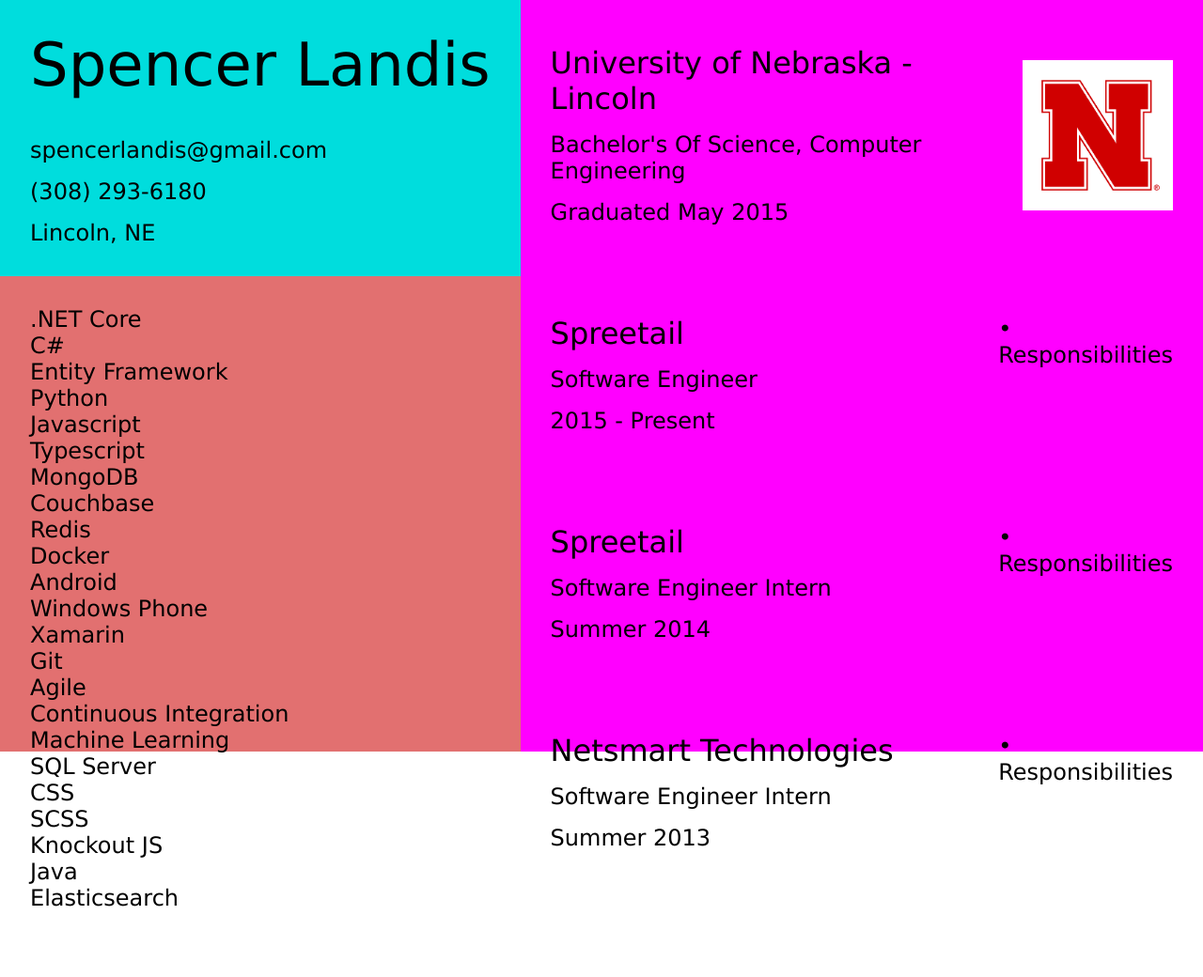
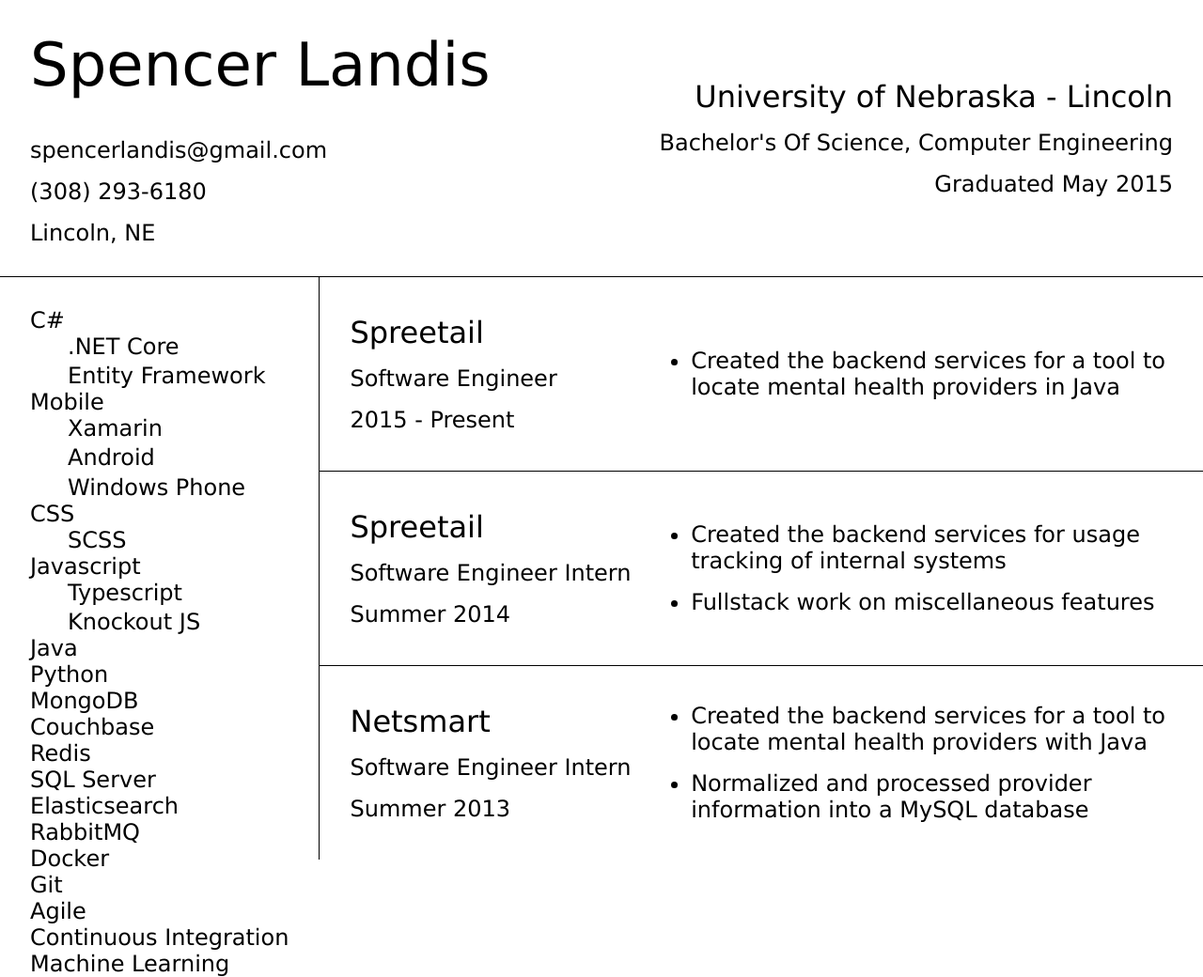
Before and after one commit to spencerlandis/spencerlandis.github.io, a plain HTML site: page index.html in a window 1280 px wide. Shown: the whole page at 94% size. Before the commit the page ends 1002 px from the top, so only its background shows below. Drawn offline with Linux system fonts and the light colour scheme.

Commit message:
intern experience summarized

```diff
--- a/index.html
+++ b/index.html
@@ -6,71 +6,80 @@
 </head>
 
 <body>
-    <div id="contact_skills">
     <div id="contact">
         <span class="name">Spencer Landis</span>
         <span class="email">spencerlandis@gmail.com</span>
         <span class="phone">(308) 293-6180</span>
         <span class="address">Lincoln, NE</span>
     </div>
-        <ul class="skill_list">
-            <li>.NET Core</li>
-            <li>C#</li>
-            <li>Entity Framework</li>
-            <li>Python</li>
-            <li>Javascript</li>
-            <li>Typescript</li>
-            <li>MongoDB</li>
-            <li>Couchbase</li>
-            <li>Redis</li>
-            <li>Docker</li>
-            <li>Android</li>
-            <li>Windows Phone</li>
-            <li>Xamarin</li>
-            <li>Git</li>
-            <li>Agile</li>
-            <li>Continuous Integration</li>
-            <li>Machine Learning</li>
-            <li>SQL Server</li>
-            <li>CSS</li>
-            <li>SCSS</li>
-            <li>Knockout JS</li>
-            <li>Java</li>
-            <li>Elasticsearch</li>
-        </ul>
-    </div>
-    <div id="experience">
+    <div class="school">
         <div class="details">
             <span class="title">University of Nebraska - Lincoln</span>
             <span class="detail">Bachelor's Of Science, Computer Engineering</span>
             <span class="detail">Graduated May 2015</span>
         </div>
-        <img src="img/nebraska-n.jpg" />
-        <div class="details">
+    </div>
+    <ul class="skill_list">
+        <li>C#</li>
+        <ul>
+            <li>.NET Core</li>
+            <li>Entity Framework</li>
+        </ul>
+        <li>Mobile</li>
+        <ul>
+            <li>Xamarin</li>
+            <li>Android</li>
+            <li>Windows Phone</li>
+        </ul>
+        <li>CSS</li>
+        <ul>
+            <li>SCSS</li>
+        </ul>
+        <li>Javascript</li>
+        <ul>
+            <li>Typescript</li>
+            <li>Knockout JS</li>
+        </ul>
+        <li>Java</li>
+        <li>Python</li>
+        <li>MongoDB</li>
+        <li>Couchbase</li>
+        <li>Redis</li>
+        <li>SQL Server</li>
+        <li>Elasticsearch</li>
+        <li>RabbitMQ</li>
+        <li>Docker</li>
+        <li>Git</li>
+        <li>Agile</li>
+        <li>Continuous Integration</li>
+        <li>Machine Learning</li>
+    </ul>
+    <div class="details company">
         <span class="title">Spreetail</span>
         <span class="detail">Software Engineer</span>
         <span class="detail">2015 - Present</span>
     </div>
-        <div class="details">
-            <span class="detail">&bull; Responsibilities</span>
-        </div>
-        <div class="details">
+    <ul class="details responsibilities">
+        <li class="detail">Created the backend services for a tool to locate mental health providers in Java</li>
+    </ul>
+    <div class="details company">
         <span class="title">Spreetail</span>
         <span class="detail">Software Engineer Intern</span>
         <span class="detail">Summer 2014</span>
     </div>
-        <div class="details">
-            <span class="detail">&bull; Responsibilities</span>
-        </div>
-        <div class="details">
-            <span class="title">Netsmart Technologies</span>
+    <ul class="details responsibilities">
+        <li class="detail">Created the backend services for usage tracking of internal systems</li>
+        <li class="detail">Fullstack work on miscellaneous features</li>
+    </ul>
+    <div class="details company">
+        <span class="title">Netsmart</span>
         <span class="detail">Software Engineer Intern</span>
         <span class="detail">Summer 2013</span>
     </div>
-        <div class="details">
-            <span class="detail">&bull; Responsibilities</span>
-        </div>
-    </div>
+    <ul class="details responsibilities">
+        <li class="detail">Created the backend services for a tool to locate mental health providers with Java</li>
+        <li class="detail">Normalized and processed provider information into a MySQL database</li>
+    </ul>
 </body>
 
 </html>
--- a/index.scss
+++ b/index.scss
@@ -1,22 +1,24 @@
 body {
     font-family:Verdana;
     margin: 0px;
-    display: flex;
     height: 100%;
-    #contact_skills {
-        background-color: rgb(226, 112, 112);
-        display: flex;
-        flex-direction: column;
+    display: grid;
+    grid-template-columns: auto auto auto auto 1fr;
+    grid-template-rows: auto 1fr 1fr 1fr;
 
     #contact {
         padding: 0rem 2rem;
         width:calc(100% - 4rem);
-            background-color: #00DDDD;
+        grid-column: span 2;
+        border-bottom: 1px solid black;
+        align-self: stretch;
+        justify-content: center;
+        display:flex;
+        flex-direction: column;
 
         .name {
             font-size: 4rem;
             padding: 2rem 0rem;
-                white-space: nowrap;
         }
 
         span {
@@ -30,51 +32,97 @@ body {
         }
     }
 
+    .school {
+        display: flex;
+        flex-direction: row;
+        grid-column: span 3;
+        border-bottom: 1px solid black;
+        align-self: stretch;
+
+        .details {
+            flex-grow: 1;
+            display: flex;
+            flex-direction: column;
+            align-items: right;
+            text-align: right;
+        }
+    }
+
     .skill_list {
         list-style-type: none;
         margin: 0;
         padding: 2rem;
         flex-grow: 1;
+        grid-row: span 3;
+        border-right: 1px solid black;
         display: flex;
         flex-direction: column;
+        justify-content: space-evenly;
+
+        ul {
             li {
-                flex-grow: 1;
-                font-size: 1.5rem;
+                &:not(:last-child){
+                    margin-bottom: 0.2rem;
                 }
             }
         }
 
-    #experience {
-        flex-grow: 1;
-        background-color: #FF00FF;
-        width: 100%;
-        display: grid;
-        grid-template-columns: auto 1fr;
-        grid-template-rows: auto 1fr 1fr 1fr;
+        li {
+            list-style-type: none;
+            font-size: 1.5rem;
+        }
+    }
+
+    .responsibilities, .company {
+        grid-column: span 2;
+        margin: 0;
+
+        &:not(:last-of-type){
+            border-bottom: 1px solid black;
+        }
+    }
 
     img {
         width: 10rem;
         height: 10rem;
-            margin: 0rem 2rem;
+        padding-right: 2rem;
         align-self: center;
         justify-self: right;
     }
 
     .details {
         padding: 2rem;
+        display: flex;
+        flex-direction: column;
+        justify-content: center;
 
         span {
             display: block;
-                margin: 1rem 0rem;
+            margin: 0.5rem 0rem;
         }
 
         .title {
             font-size: 2rem;
         }
 
+        li {
+            &:not(:last-child) {
+                margin-bottom: 1rem;
+            }
+
+            &:before{
+                display: table-cell;
+                text-align: right;
+                padding-right: .3em;
+            }
+        }
+
         .detail {
             font-size: 1.5rem;
         }
     }
+
+    .responsibilities {
+        padding-left: 0;
     }
 }
```
Also changed, not shown: index.css. Lines whose indentation alone changed are shown as unchanged.
